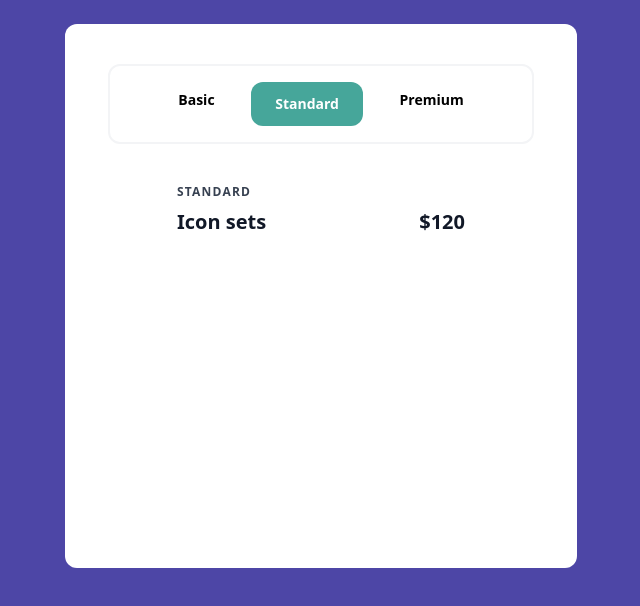
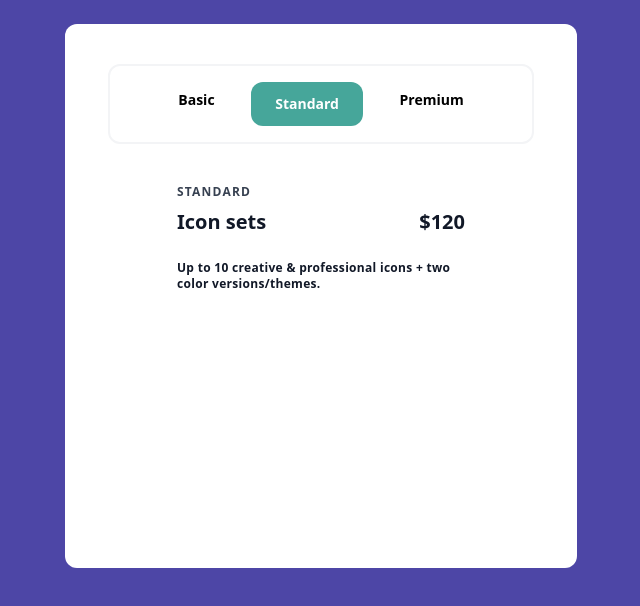
Before and after one commit to nasir-001/100-components, a Vue app: page /layout22 in a window 1280 px wide. Shown: the top 606 px of the page, without its empty margins (319-959 px from the left). Built offline with nearby package versions, Linux system fonts and the light colour scheme; the HTML template or start-up script is replaced by a standard one.

Commit message:
design text and position it to the bottom of the flex

```diff
--- a/src/views/Layout22.vue
+++ b/src/views/Layout22.vue
@@ -25,6 +25,9 @@
           $120
         </div>
       </div>
+      <div class="mt-6 text-xs font-bold mx-28 tracking-wide text-gray-900">
+        Up to 10 creative & professional icons + two color versions/themes.
+      </div>
     </div>
   </div>
 </template>
```
